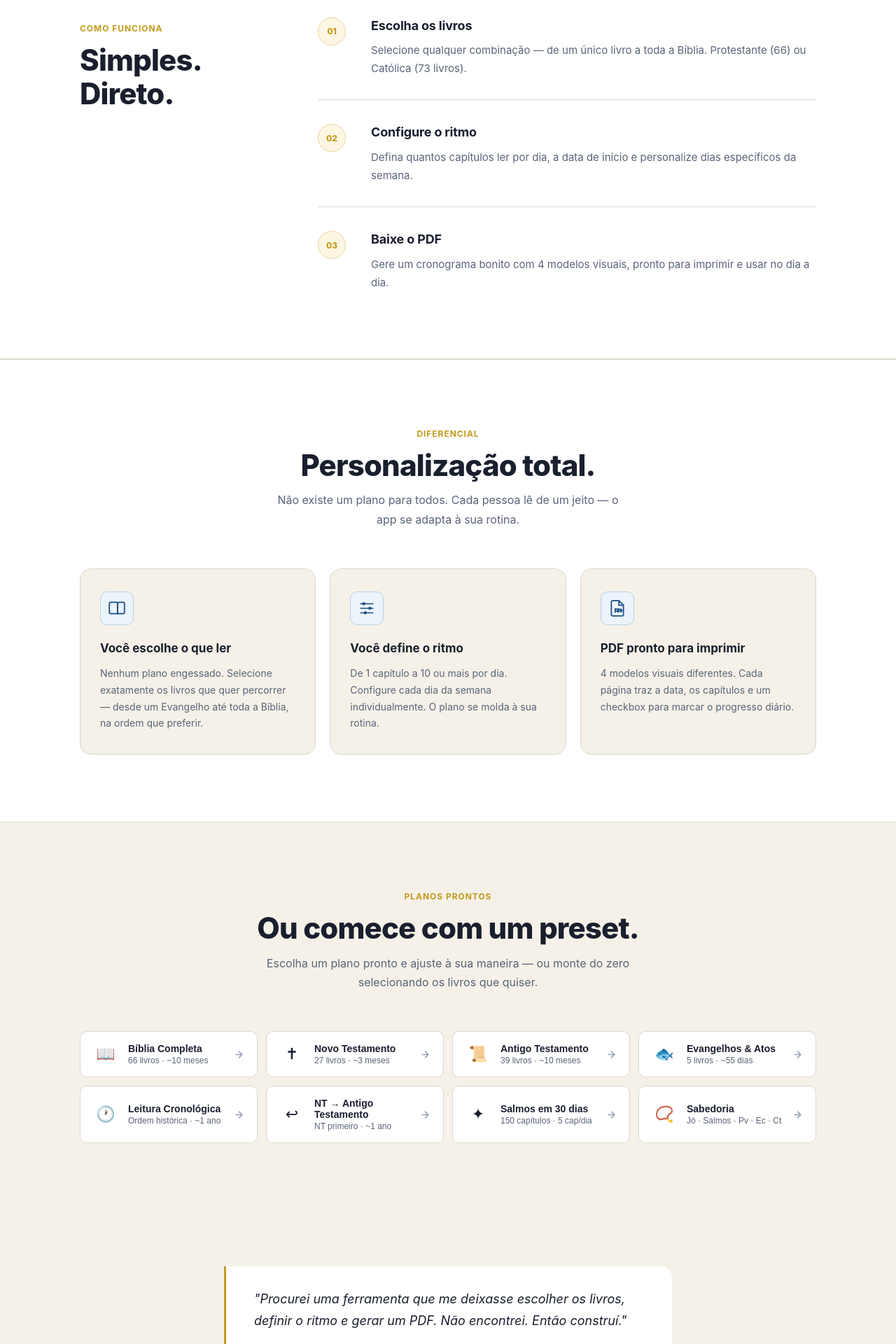
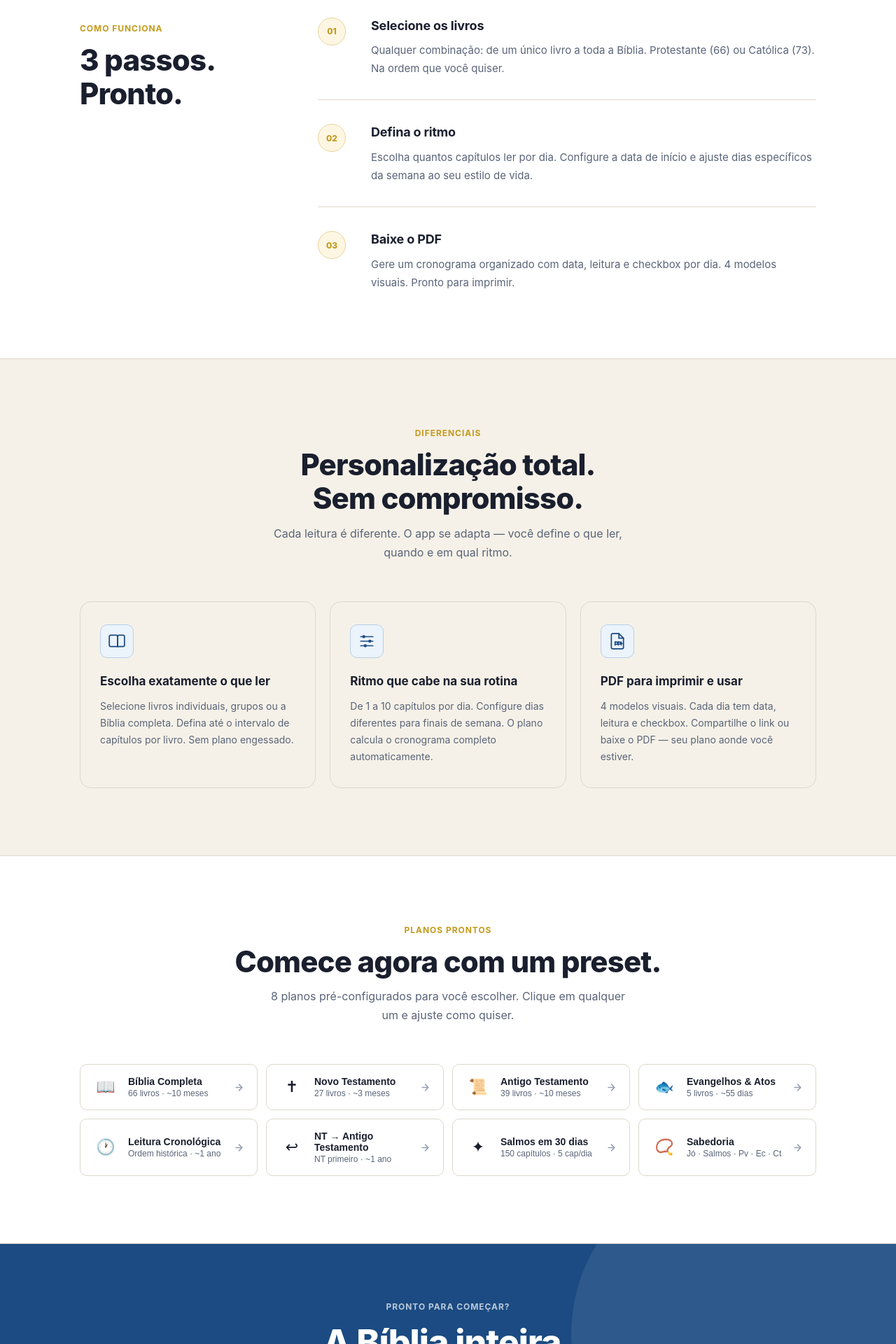
Before and after one commit to phdiasx/planobiblia, a Next.js app: page / in a window 1280 px wide. Shown: the part 880-2800 px from the top of the page at 70% size. Built offline with nearby package versions, Linux system fonts and the light colour scheme.

Commit message:
feat: redesign landing page com foco no produto

```diff
--- a/src/components/LandingPage.jsx
+++ b/src/components/LandingPage.jsx
@@ -46,28 +46,36 @@ function BookIcon({ size = 20 }) {
   );
 }
 
+function ArrowRight() {
+  return (
+    <svg width="15" height="15" viewBox="0 0 24 24" fill="none" stroke="currentColor" strokeWidth="2.5" strokeLinecap="round" strokeLinejoin="round">
+      <path d="M5 12h14M12 5l7 7-7 7"/>
+    </svg>
+  );
+}
+
 const STEPS = [
   {
     num: "01",
-    title: "Escolha os livros",
-    desc: "Selecione qualquer combinação — de um único livro a toda a Bíblia. Protestante (66) ou Católica (73 livros).",
+    title: "Selecione os livros",
+    desc: "Qualquer combinação: de um único livro a toda a Bíblia. Protestante (66) ou Católica (73). Na ordem que você quiser.",
   },
   {
     num: "02",
-    title: "Configure o ritmo",
-    desc: "Defina quantos capítulos ler por dia, a data de início e personalize dias específicos da semana.",
+    title: "Defina o ritmo",
+    desc: "Escolha quantos capítulos ler por dia. Configure a data de início e ajuste dias específicos da semana ao seu estilo de vida.",
   },
   {
     num: "03",
     title: "Baixe o PDF",
-    desc: "Gere um cronograma bonito com 4 modelos visuais, pronto para imprimir e usar no dia a dia.",
+    desc: "Gere um cronograma organizado com data, leitura e checkbox por dia. 4 modelos visuais. Pronto para imprimir.",
   },
 ];
 
 const FEATURES = [
   {
-    title: "Você escolhe o que ler",
-    desc: "Nenhum plano engessado. Selecione exatamente os livros que quer percorrer — desde um Evangelho até toda a Bíblia, na ordem que preferir.",
+    title: "Escolha exatamente o que ler",
+    desc: "Selecione livros individuais, grupos ou a Bíblia completa. Defina até o intervalo de capítulos por livro. Sem plano engessado.",
     icon: (
       <svg viewBox="0 0 24 24" fill="none" stroke="currentColor" strokeWidth="1.6" strokeLinecap="round" strokeLinejoin="round" width="26" height="26">
         <path d="M2 6c0-1.1.9-2 2-2h7a2 2 0 0 1 2 2v13H4a2 2 0 0 1-2-2V6Z"/>
@@ -77,8 +85,8 @@ const FEATURES = [
     ),
   },
   {
-    title: "Você define o ritmo",
-    desc: "De 1 capítulo a 10 ou mais por dia. Configure cada dia da semana individualmente. O plano se molda à sua rotina.",
+    title: "Ritmo que cabe na sua rotina",
+    desc: "De 1 a 10 capítulos por dia. Configure dias diferentes para finais de semana. O plano calcula o cronograma completo automaticamente.",
     icon: (
       <svg viewBox="0 0 24 24" fill="none" stroke="currentColor" strokeWidth="1.6" strokeLinecap="round" strokeLinejoin="round" width="26" height="26">
         <line x1="4" y1="6" x2="20" y2="6"/>
@@ -91,8 +99,8 @@ const FEATURES = [
     ),
   },
   {
-    title: "PDF pronto para imprimir",
-    desc: "4 modelos visuais diferentes. Cada página traz a data, os capítulos e um checkbox para marcar o progresso diário.",
+    title: "PDF para imprimir e usar",
+    desc: "4 modelos visuais. Cada dia tem data, leitura e checkbox. Compartilhe o link ou baixe o PDF — seu plano aonde você estiver.",
     icon: (
       <svg viewBox="0 0 24 24" fill="none" stroke="currentColor" strokeWidth="1.6" strokeLinecap="round" strokeLinejoin="round" width="26" height="26">
         <path d="M14 2H6a2 2 0 0 0-2 2v16a2 2 0 0 0 2 2h12a2 2 0 0 0 2-2V8l-6-6Z"/>
@@ -125,14 +133,6 @@ const MOCKUP_ROWS = [
   { day: "04", date: "04/06", reading: "Gênesis 10–12" },
   { day: "05", date: "05/06", reading: "Gênesis 13–15" },
 ];
-
-function ArrowRight() {
-  return (
-    <svg width="15" height="15" viewBox="0 0 24 24" fill="none" stroke="currentColor" strokeWidth="2.5" strokeLinecap="round" strokeLinejoin="round">
-      <path d="M5 12h14M12 5l7 7-7 7"/>
-    </svg>
-  );
-}
 
 export default function LandingPage({ onStart, dark, onToggleDark }) {
   const [heroVisible, setHeroVisible] = useState(false);
@@ -174,15 +174,14 @@ export default function LandingPage({ onStart, dark, onToggleDark }) {
         <div className="lp-container lp-hero-inner">
 
           <div className="lp-hero-text">
-            <p className="lp-eyebrow lp-anim-0">por um engenheiro de dados apaixonado por teologia</p>
+            <p className="lp-eyebrow lp-anim-0">gratuito · sem cadastro · sem anúncios</p>
             <h1 className="lp-h1 lp-anim-1">
-              A ferramenta que<br />
-              <span className="lp-h1-accent">eu precisava<br />não existia.</span>
+              Seu plano de leitura<br />
+              <span className="lp-h1-accent">bíblica,<br />do seu jeito.</span>
             </h1>
             <p className="lp-hero-desc lp-anim-2">
-              Escolha os livros, defina seu ritmo e gere um PDF organizado para
-              imprimir. Sem planos prontos que não se encaixam na sua rotina.
-              Grátis, sem cadastro.
+              Monte um cronograma com os livros e o ritmo que você escolher.
+              Gere um PDF pronto para imprimir. Em minutos, sem cadastro.
             </p>
             <div className="lp-hero-btns lp-anim-3">
               <button className="lp-btn-primary" onClick={onStart}>
@@ -236,7 +235,7 @@ export default function LandingPage({ onStart, dark, onToggleDark }) {
           <div className="lp-steps-wrap">
             <div className="lp-steps-label lp-child">
               <p className="lp-section-eye">Como funciona</p>
-              <h2 className="lp-h2">Simples.<br />Direto.</h2>
+              <h2 className="lp-h2">3 passos.<br />Pronto.</h2>
             </div>
             <div className="lp-steps-list">
               {STEPS.map((s, i) => (
@@ -254,13 +253,13 @@ export default function LandingPage({ onStart, dark, onToggleDark }) {
       </section>
 
       {/* ── Features ── */}
-      <section className="lp-section lp-section-alt" ref={featuresRef}>
+      <section className="lp-section" ref={featuresRef}>
         <div className={`lp-container ${featuresVisible ? "lp-in" : ""}`}>
           <div className="lp-section-header lp-child">
-            <p className="lp-section-eye">Diferencial</p>
-            <h2 className="lp-h2">Personalização total.</h2>
+            <p className="lp-section-eye">Diferenciais</p>
+            <h2 className="lp-h2">Personalização total.<br />Sem compromisso.</h2>
             <p className="lp-section-sub">
-              Não existe um plano para todos. Cada pessoa lê de um jeito — o app se adapta à sua rotina.
+              Cada leitura é diferente. O app se adapta — você define o que ler, quando e em qual ritmo.
             </p>
           </div>
           <div className="lp-features-grid">
@@ -276,13 +275,13 @@ export default function LandingPage({ onStart, dark, onToggleDark }) {
       </section>
 
       {/* ── Plans ── */}
-      <section className="lp-section" ref={plansRef}>
+      <section className="lp-section lp-section-alt" ref={plansRef}>
         <div className={`lp-container ${plansVisible ? "lp-in" : ""}`}>
           <div className="lp-section-header lp-child">
             <p className="lp-section-eye">Planos prontos</p>
-            <h2 className="lp-h2">Ou comece com um preset.</h2>
+            <h2 className="lp-h2">Comece agora com um preset.</h2>
             <p className="lp-section-sub">
-              Escolha um plano pronto e ajuste à sua maneira — ou monte do zero selecionando os livros que quiser.
+              8 planos pré-configurados para você escolher. Clique em qualquer um e ajuste como quiser.
             </p>
           </div>
           <div className="lp-plans-grid">
@@ -305,23 +304,6 @@ export default function LandingPage({ onStart, dark, onToggleDark }) {
         </div>
       </section>
 
-      {/* ── Author note ── */}
-      <section className="lp-author-section">
-        <div className="lp-container">
-          <div className="lp-author-card">
-            <p className="lp-author-quote">
-              "Procurei uma ferramenta que me deixasse escolher os livros,
-              definir o ritmo e gerar um PDF. Não encontrei. Então construí."
-            </p>
-            <div className="lp-author-info">
-              <span className="lp-author-name">Paulo Henrique Dias</span>
-              <span className="lp-author-role">Engenheiro de dados · apaixonado por teologia</span>
-            </div>
-            <Link href="/sobre" className="lp-author-link">Ler mais sobre o projeto →</Link>
-          </div>
-        </div>
-      </section>
-
       {/* ── CTA ── */}
       <section className="lp-cta-section" ref={ctaRef}>
         <div className={`lp-container ${ctaVisible ? "lp-in" : ""}`}>
@@ -329,7 +311,7 @@ export default function LandingPage({ onStart, dark, onToggleDark }) {
             <div className="lp-cta-orb" aria-hidden="true" />
             <p className="lp-section-eye" style={{ color: "rgba(255,255,255,0.7)" }}>Pronto para começar?</p>
             <h2 className="lp-cta-h2">A Bíblia inteira.<br />No seu tempo.</h2>
-            <p className="lp-cta-sub">Crie seu plano em menos de 2 minutos. Grátis, sem cadastro.</p>
+            <p className="lp-cta-sub">Crie seu plano em menos de 2 minutos. Gratuito, sem cadastro, sem anúncios.</p>
             <button className="lp-cta-btn" onClick={onStart}>
               Criar meu plano agora <ArrowRight />
             </button>
```
